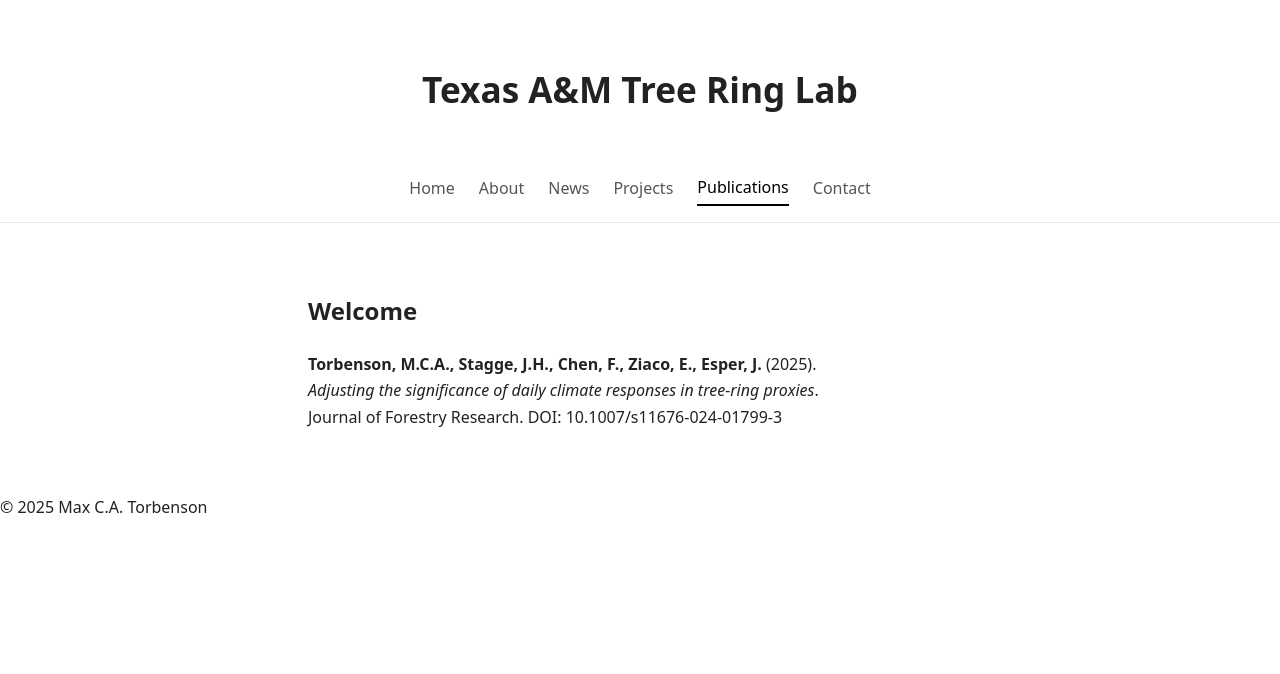
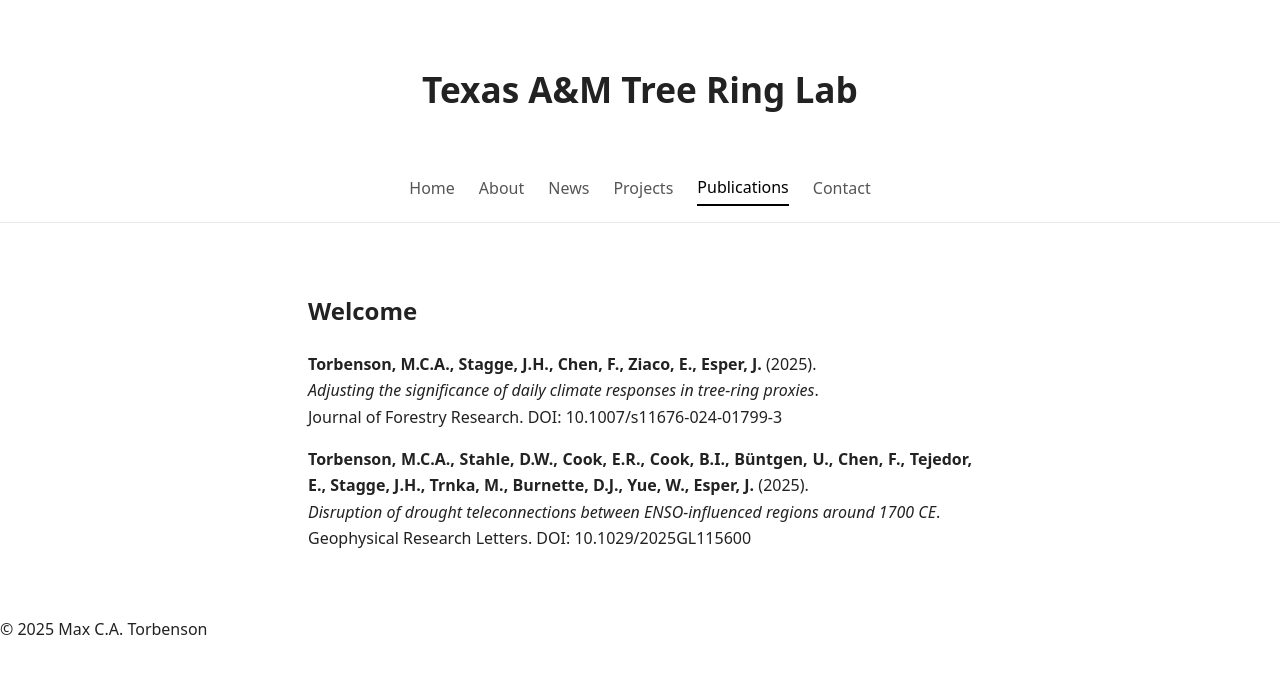
Before and after one commit to mcatorbenson/mcatorbenson.github.io, a Jekyll site: the page built from publications/index.md, in a window 1280 px wide. Shown: the top 674 px of the page. Built offline with Jekyll 4.4.1, drawn with Linux system fonts in a browser that asks for light colours.

Commit message:
Update publications.yml

```diff
--- a/_data/publications.yml
+++ b/_data/publications.yml
@@ -3,3 +3,9 @@
   title: "Adjusting the significance of daily climate responses in tree-ring proxies"
   journal: "Journal of Forestry Research"
   doi: "10.1007/s11676-024-01799-3"
+
+- authors: "Torbenson, M.C.A., Stahle, D.W., Cook, E.R., Cook, B.I., Büntgen, U., Chen, F., Tejedor, E., Stagge, J.H., Trnka, M., Burnette, D.J., Yue, W., Esper, J."
+  year: 2025
+  title: "Disruption of drought teleconnections between ENSO-influenced regions around 1700 CE"
+  journal: "Geophysical Research Letters"
+  doi: "10.1029/2025GL115600"
```
